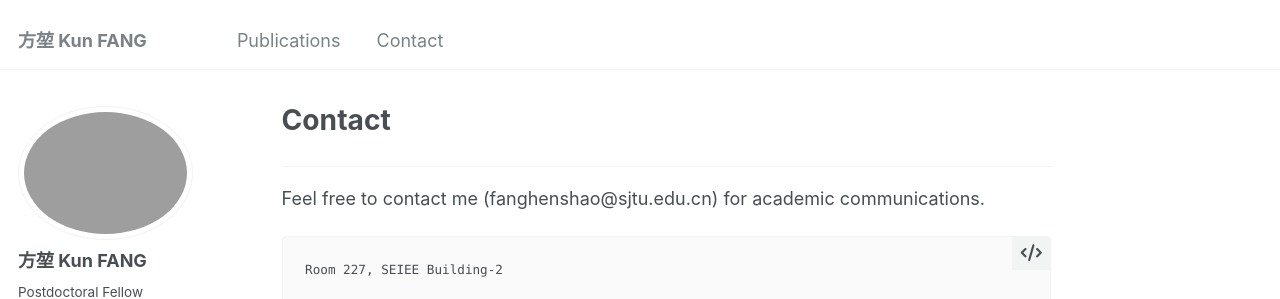
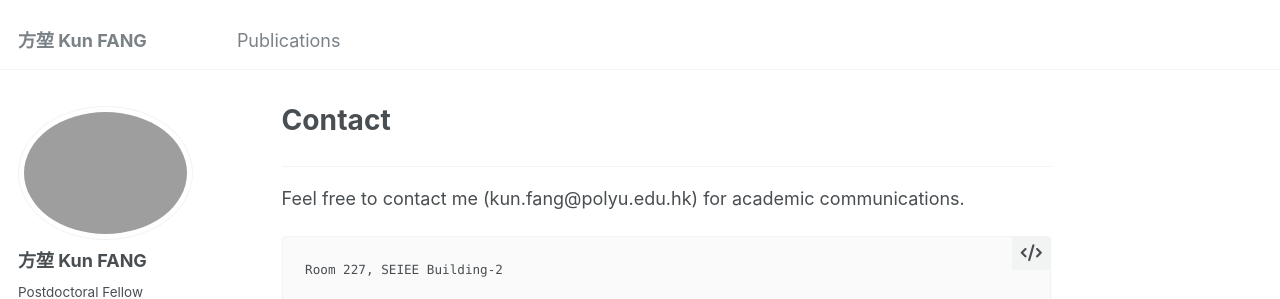
Before and after one commit to fanghenshaometeor/fanghenshaometeor.github.io, a Jekyll site: the page built from _pages/markdown.md, in a window 1280 px wide. Shown: the top 299 px of the page. Built offline with Jekyll 4.4.1, drawn with Linux system fonts in a browser that asks for light colours; some web fonts are replaced.

Commit message:
update-about

````diff
--- a/_config.yml
+++ b/_config.yml
@@ -28,7 +28,7 @@ author:
   location         : "Hong Kong, China"
   employer         : "Hong Kong PolyU."
   uri              : # URL
-  email            : "kun.fang@poly.edu.hk"
+  email            : "kun.fang@polyu.edu.hk"
 
   # Academic websites
   arxiv            : # URL - Update with the correct link to your profile
--- a/_data/navigation.yml
+++ b/_data/navigation.yml
@@ -18,5 +18,5 @@ main:
   # - title: "CV"
     # url: /cv/
 
-  - title: "Contact"
-    url: /markdown/
+  # - title: "Contact"
+    # url: /markdown/
--- a/_pages/markdown.md
+++ b/_pages/markdown.md
@@ -7,7 +7,7 @@ redirect_from:
   - /markdown.html
 ---
 ---
-Feel free to contact me (fanghenshao@sjtu.edu.cn) for academic communications.
+Feel free to contact me (kun.fang@polyu.edu.hk) for academic communications.
 
 <!-- My address is  -->
 ```markdown
````
